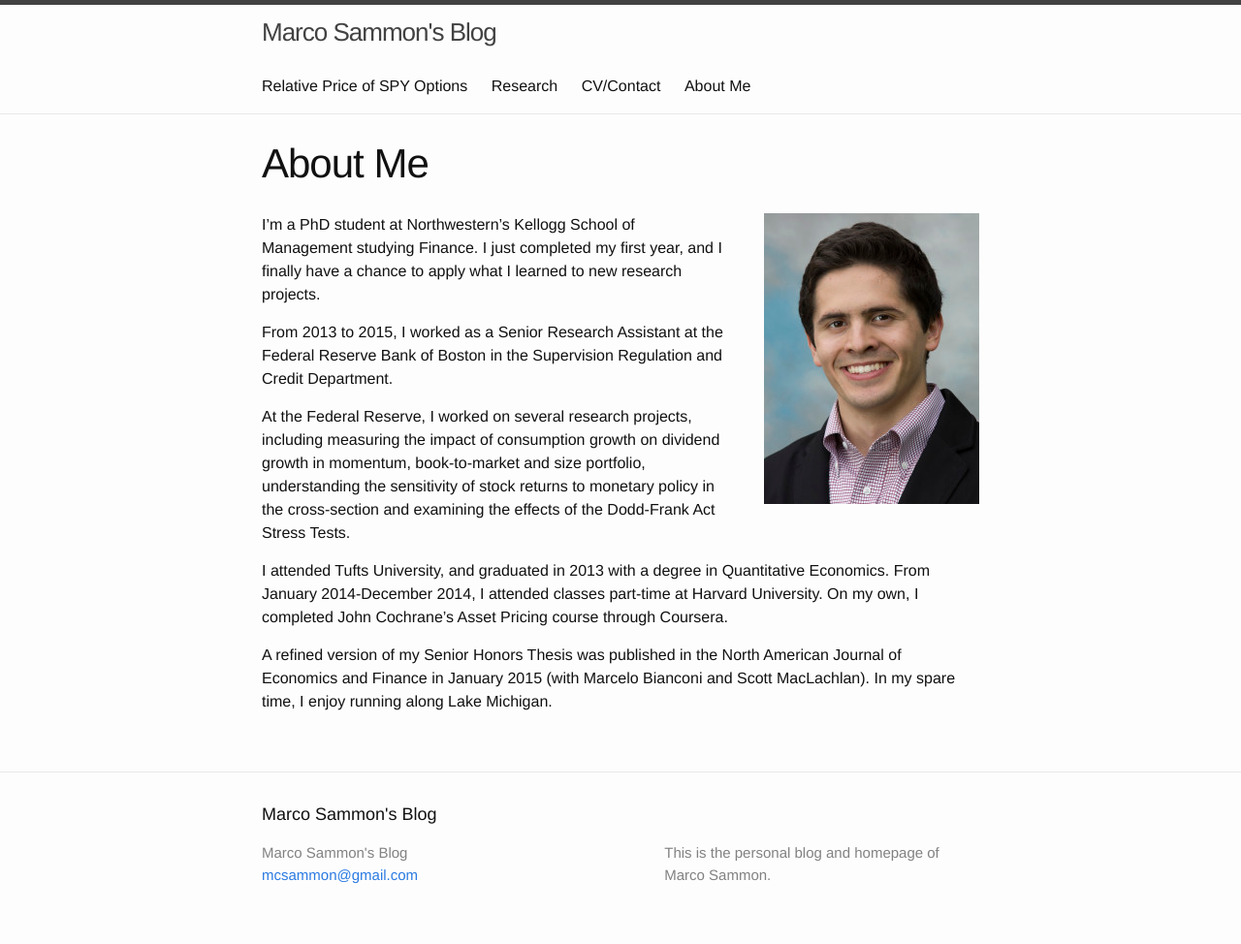
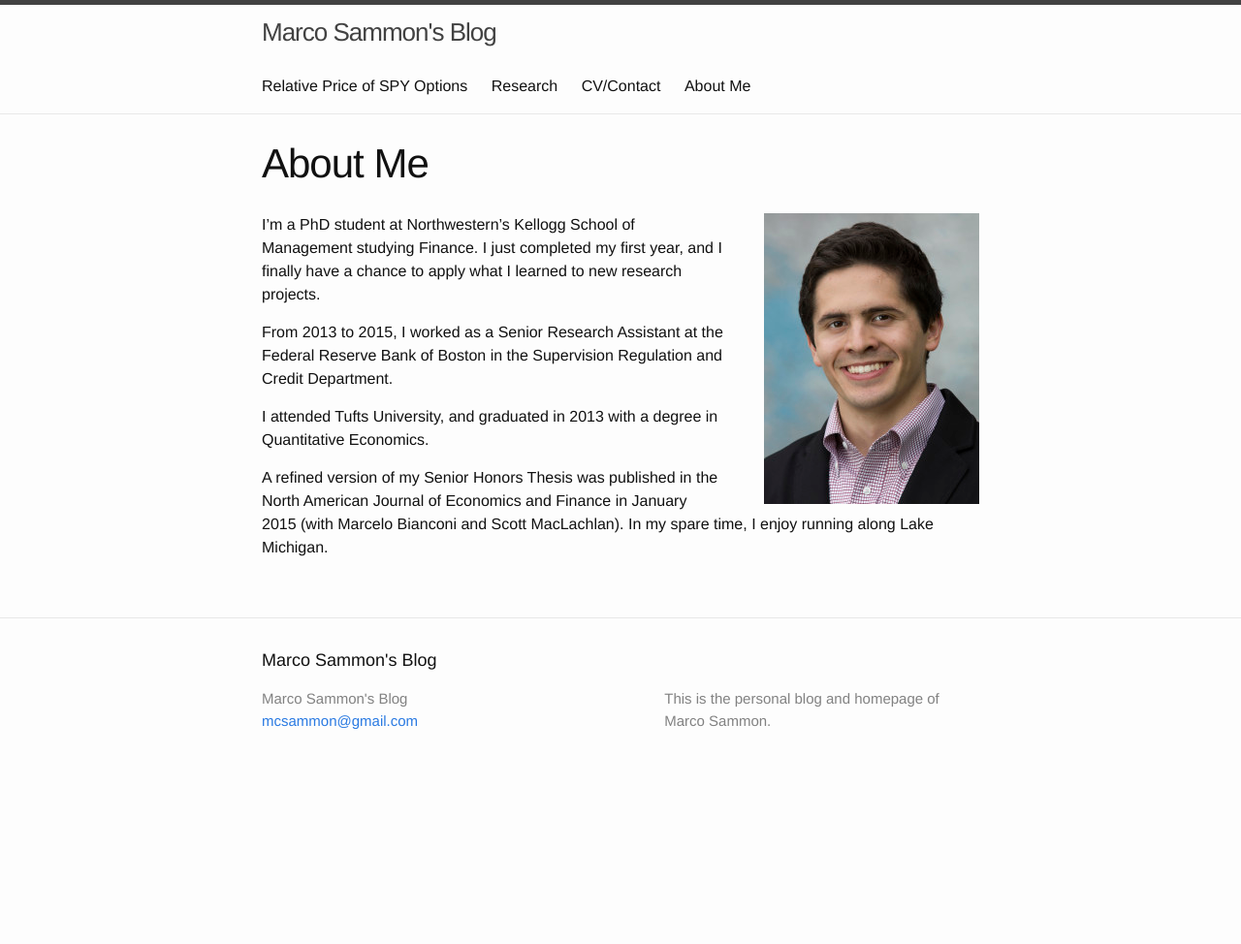
Before and after one commit to mcsammon/mcsammon.github.io, a Jekyll site: the page built from about-me.md, in a window 1280 px wide. Shown: the whole page at 97% size. Built offline with Jekyll 4.4.1, drawn with Linux system fonts in a browser that asks for light colours; after the commit the page ends 900 px from its top, so only the background shows below that.

Commit message:
Removed bullshit
Had to be done

```diff
--- a/about-me.md
+++ b/about-me.md
@@ -11,9 +11,7 @@ I'm a PhD student at Northwestern's Kellogg School of Management studying Financ
 
 From 2013 to 2015, I worked as a Senior Research Assistant at the Federal Reserve Bank of Boston in the Supervision Regulation and Credit Department.
 
-At the Federal Reserve, I worked on several research projects, including measuring the impact of consumption growth on dividend growth in momentum, book-to-market and size portfolio, understanding the sensitivity of stock returns to monetary policy in the cross-section and examining the effects of the Dodd-Frank Act Stress Tests.
-
-I attended Tufts University, and graduated in 2013 with a degree in Quantitative Economics.  From January 2014-December 2014, I attended classes part-time at Harvard University.  On my own, I completed John Cochrane's Asset Pricing course through Coursera.
+I attended Tufts University, and graduated in 2013 with a degree in Quantitative Economics.
 
 A refined version of my Senior Honors Thesis was published in the North American
 Journal of Economics and Finance in January 2015 (with Marcelo Bianconi and
```
